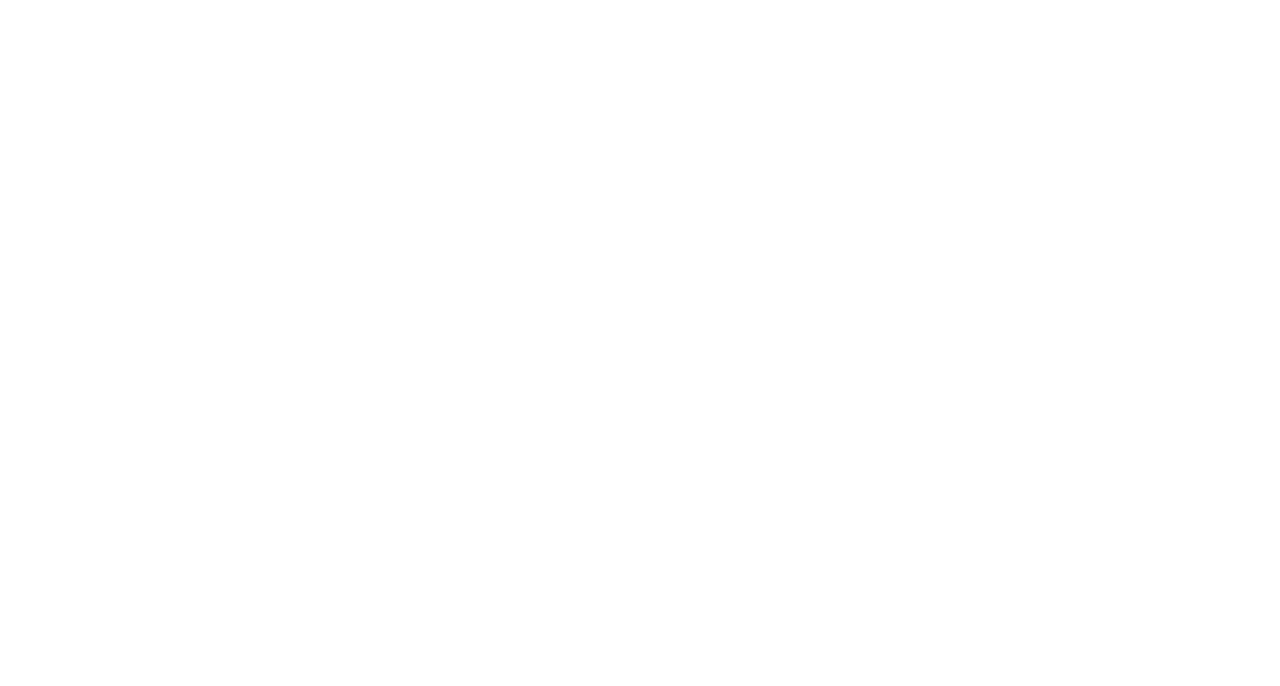
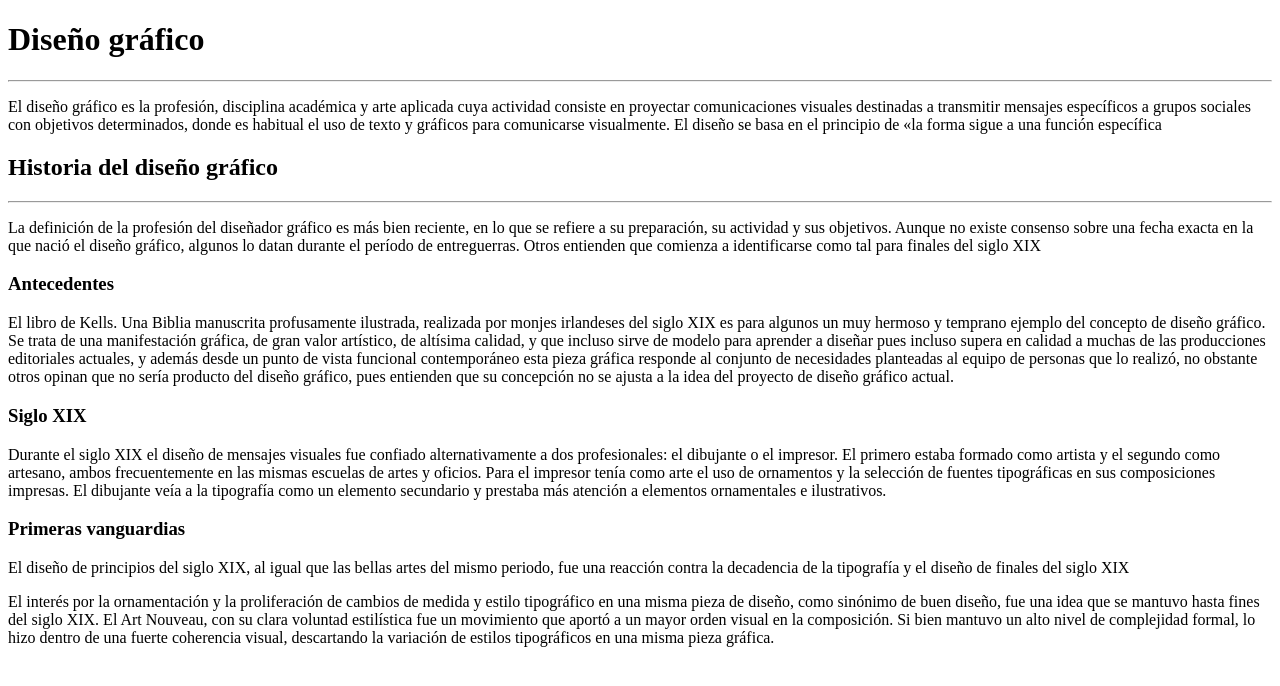
Before and after one commit to katerinacejas/ddw-clase, a plain HTML site: page actividad_5/index.html in a window 1280 px wide. Drawn offline with Linux system fonts and the light colour scheme.

Commit message:
actividad 5 sin estilos

```diff
--- a/actividad_5/index.html
+++ b/actividad_5/index.html
@@ -1,5 +1,5 @@
 <!DOCTYPE html>
-<html lang="en">
+<html lang="es">
 <head>
     <meta charset="UTF-8">
     <meta name="viewport" content="width=device-width, initial-scale=1.0">
@@ -7,6 +7,38 @@
     <link rel="stylesheet" href="styles.css">
 </head>
 <body>
-
+    <header>
+        <h1>Diseño gráfico</h1>
+    </header>
+    <hr>
+    <main>
+        <p>El diseño gráfico es la profesión, disciplina académica y arte aplicada cuya actividad consiste en proyectar comunicaciones visuales destinadas a transmitir mensajes específicos a grupos sociales con objetivos determinados, donde es habitual el uso de texto y gráficos para comunicarse visualmente. El diseño se basa en el principio de «la forma sigue a una función específica</p>
+        <section>
+            <header>
+                <h2>Historia del diseño gráfico</h2>
+            </header>
+            <hr>
+            <p>La definición de la profesión del diseñador gráfico es más bien reciente, en lo que se refiere a su preparación, su actividad y sus objetivos. Aunque no existe consenso sobre una fecha exacta en la que nació el diseño gráfico, algunos lo datan durante el período de entreguerras. Otros entienden que comienza a identificarse como tal para finales del siglo XIX</p>
+            <article>
+                <header>
+                    <h3>Antecedentes</h3>
+                </header>
+                <p>El libro de Kells. Una Biblia manuscrita profusamente ilustrada, realizada por monjes irlandeses del siglo XIX es para algunos un muy hermoso y temprano ejemplo del concepto de diseño gráfico. Se trata de una manifestación gráfica, de gran valor artístico, de altísima calidad, y que incluso sirve de modelo para aprender a diseñar pues incluso supera en calidad a muchas de las producciones editoriales actuales, y además desde un punto de vista funcional contemporáneo esta pieza gráfica responde al conjunto de necesidades planteadas al equipo de personas que lo realizó, no obstante otros opinan que no sería producto del diseño gráfico, pues entienden que su concepción no se ajusta a la idea del proyecto de diseño gráfico actual.</p>
+            </article>
+            <article>
+                <header>
+                    <h3>Siglo XIX</h3>
+                </header>
+                <p>Durante el siglo XIX el diseño de mensajes visuales fue confiado alternativamente a dos profesionales: el dibujante o el impresor. El primero estaba formado como artista y el segundo como artesano, ambos frecuentemente en las mismas escuelas de artes y oficios. Para el impresor tenía como arte el uso de ornamentos y la selección de fuentes tipográficas en sus composiciones impresas. El dibujante veía a la tipografía como un elemento secundario y prestaba más atención a elementos ornamentales e ilustrativos.</p>
+            </article>
+            <article>
+                <header>
+                    <h3>Primeras vanguardias</h3>
+                </header>
+                <p>El diseño de principios del siglo XIX, al igual que las bellas artes del mismo periodo, fue una reacción contra la decadencia de la tipografía y el diseño de finales del siglo XIX</p>
+                <p>El interés por la ornamentación y la proliferación de cambios de medida y estilo tipográfico en una misma pieza de diseño, como sinónimo de buen diseño, fue una idea que se mantuvo hasta fines del siglo XIX. El Art Nouveau, con su clara voluntad estilística fue un movimiento que aportó a un mayor orden visual en la composición. Si bien mantuvo un alto nivel de complejidad formal, lo hizo dentro de una fuerte coherencia visual, descartando la variación de estilos tipográficos en una misma pieza gráfica.</p>
+            </article>
+        </section>
+    </main>
 </body>
 </html>
```
Also changed, not shown: 1 other file.
